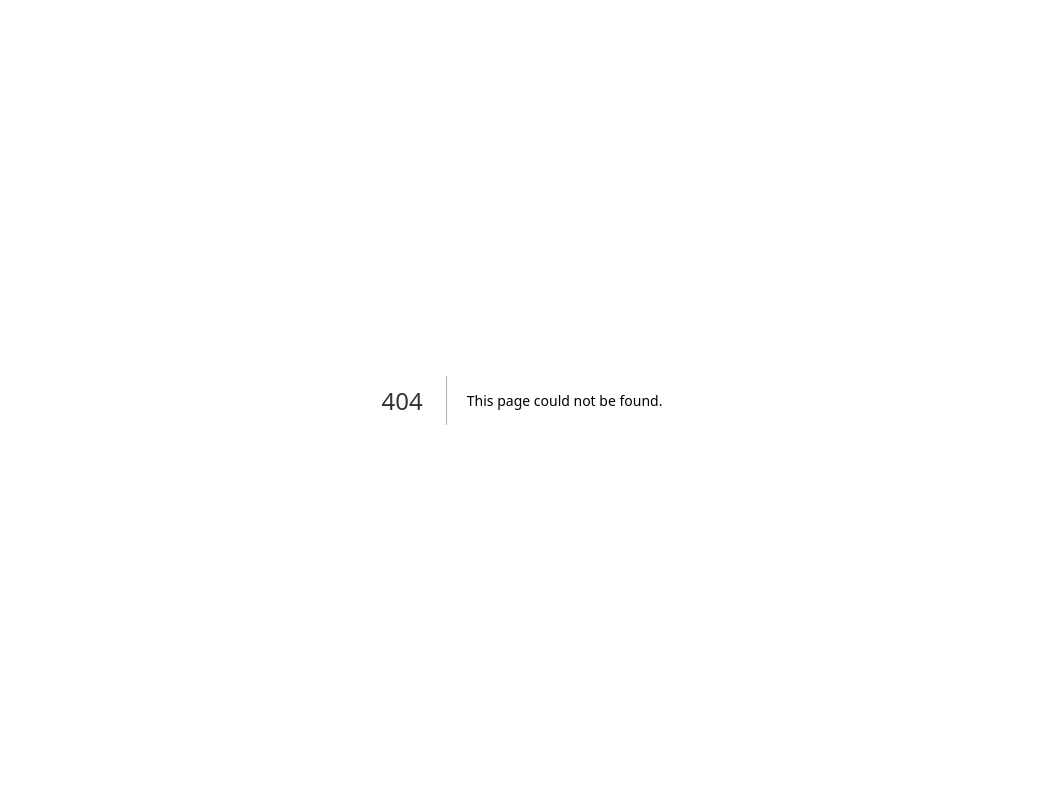
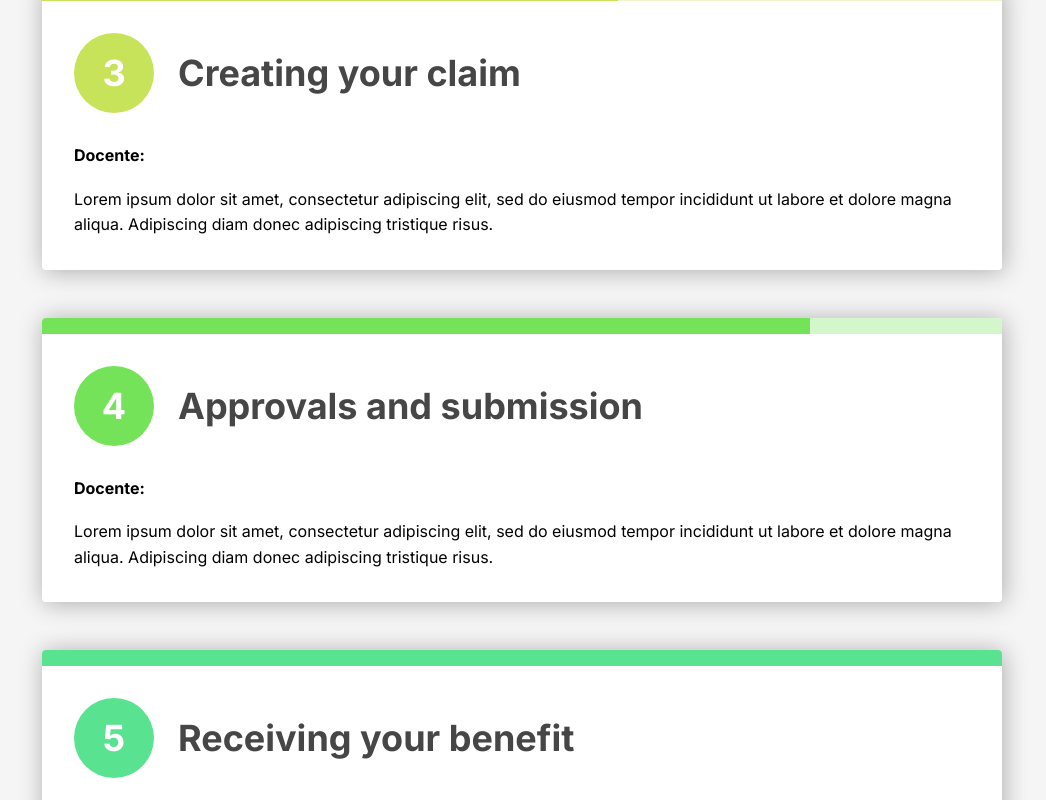
Before and after one commit to TobyOrNot/Unitesi, a Next.js app: page /studente/visualizzaProposteTesi in a window 1280 px wide. Before the commit this address had no page. Shown: the top 800 px of the page, without its empty margins (118-1164 px from the left). Built offline with nearby package versions, Linux system fonts and the light colour scheme.

Commit message:
Aggiunto visualizzaProposteStudente

```diff
--- a/src/app/docente/homePage/page.js
+++ b/src/app/docente/homePage/page.js
@@ -4,10 +4,12 @@ import React, { useState, useEffect } from 'react';
 import Link from 'next/link';
 import styles from './homePage.module.css';
 import Image from 'next/image';
+import { useRouter } from 'next/navigation';
 
 const HomePage = () => {
   const [isAvailable, setIsAvailable] = useState(true);
   const [showModal, setShowModal] = useState(false);
+  const router = useRouter();
 
   const toggleAvailability = () => {
     setShowModal(true);
@@ -35,6 +37,9 @@ const HomePage = () => {
 
       if (response.ok) {
         const data = await response.json();
+        if(data.user.role !== 'docente'){
+          router.push('/studente/homePage');
+        }
         setEmailDocente(data.user.username);
       }else {
         // User is not logged in, redirect them
--- /dev/null
+++ b/src/app/studente/visualizzaProposteTesi/page.js
@@ -0,0 +1,50 @@
+"use client"
+
+import React, { useState, useEffect } from 'react';
+import Link from 'next/link';
+import styles from './visualizzaProposte.css';
+import Image from 'next/image';
+
+const VisualizzaProposte = () => {
+  return (
+    <ol style={{ '--length': 5 }} role="list">
+      <li style={{ '--i': 5 }}>
+        <h3>Discovery and assessment</h3>
+        <h4>Docente:</h4>
+        <p>Lorem ipsum dolor sit amet, consectetur adipiscing elit, sed do eiusmod tempor incididunt ut labore et dolore magna aliqua. Adipiscing diam donec adipiscing tristique risus.</p>
+      </li>
+      <li style={{ '--i': 2 }}>
+        <h3>Information gathering and analysis</h3>
+        <h4>Docente:</h4>
+        <p>Lorem ipsum dolor sit amet, consectetur adipiscing elit, sed do eiusmod tempor incididunt ut labore et dolore magna aliqua. Adipiscing diam donec adipiscing tristique risus.</p>
+      </li>
+      <li style={{ '--i': 3 }}>
+        <h3>Creating your claim</h3>
+        <h4>Docente:</h4>
+        <p>Lorem ipsum dolor sit amet, consectetur adipiscing elit, sed do eiusmod tempor incididunt ut labore et dolore magna aliqua. Adipiscing diam donec adipiscing tristique risus.</p>
+      </li>
+      <li style={{ '--i': 4 }}>
+        <h3>Approvals and submission</h3>
+        <h4>Docente:</h4>
+        <p>Lorem ipsum dolor sit amet, consectetur adipiscing elit, sed do eiusmod tempor incididunt ut labore et dolore magna aliqua. Adipiscing diam donec adipiscing tristique risus.</p>
+      </li>
+      <li style={{ '--i': 5 }}>
+        <h3>Receiving your benefit</h3>
+        <h4>Docente:</h4>
+        <p>Lorem ipsum dolor sit amet, consectetur adipiscing elit, sed do eiusmod tempor incididunt ut labore et dolore magna aliqua. Adipiscing diam donec adipiscing tristique risus.</p>
+      </li>
+      <li style={{ '--i': 5 }}>
+        <h3>Receiving your benefit</h3>
+        <h4>Docente:</h4>
+        <p>Lorem ipsum dolor sit amet, consectetur adipiscing elit, sed do eiusmod tempor incididunt ut labore et dolore magna aliqua. Adipiscing diam donec adipiscing tristique risus.</p>
+      </li>
+      <li style={{ '--i': 5 }}>
+        <h3>Receiving your benefit</h3>
+        <h4>Docente:</h4>
+        <p>Lorem ipsum dolor sit amet, consectetur adipiscing elit, sed do eiusmod tempor incididunt ut labore et dolore magna aliqua. Adipiscing diam donec adipiscing tristique risus.</p>
+      </li>
+    </ol>
+  );
+};
+
+export default VisualizzaProposte;
--- /dev/null
+++ b/src/app/studente/visualizzaProposteTesi/visualizzaProposte.css
@@ -0,0 +1,94 @@
+@import url("https://fonts.googleapis.com/css?family=Montserrat:400,700");
+
+* {
+	box-sizing: border-box;
+}
+
+body {
+	--h: 200deg;
+	--l: 43%;
+	--brandColor: hsl(var(--h), 71%, var(--l));
+	font-family: Montserrat, sans-serif;
+	background-color: whitesmoke;
+  margin-top: 20px; /* Adjust the top margin */
+}
+
+p {
+	margin: 0;
+	line-height: 1.6;
+}
+
+ol {
+	list-style: none;
+	counter-reset: list;
+  padding: 5rem 1rem 0;
+
+}
+
+li {
+	--stop: calc(100% / var(--length) * var(--i));
+	--l: 62%;
+	--l2: 88%;
+	--h: calc((var(--i) - 1) * (180 / var(--length)));
+	--c1: hsl(var(--h), 71%, var(--l));
+	--c2: hsl(var(--h), 71%, var(--l2));
+
+	position: relative;
+	counter-increment: list;
+	max-width: 60rem;
+	margin: 2rem auto;
+	padding: 2rem 1rem 1rem;
+	box-shadow: 0.1rem 0.1rem 1.5rem rgba(0, 0, 0, 0.3);
+	border-radius: 0.25rem;
+	overflow: hidden;
+	background-color: white;
+}
+
+li::before {
+	content: '';
+	display: block;
+	width: 100%;
+	height: 1rem;
+	position: absolute;
+	top: 0;
+	left: 0;
+	background: linear-gradient(to right, var(--c1) var(--stop), var(--c2) var(--stop));
+}
+
+h3 {
+	display: flex;
+	align-items: baseline;
+	margin: 0 0 1rem;
+	color: rgb(70 70 70);
+}
+
+h3::before {
+	display: flex;
+	justify-content: center;
+	align-items: center;
+	flex: 0 0 auto;
+	margin-right: 1rem;
+	width: 3rem;
+	height: 3rem;
+	content: counter(list);
+	padding: 1rem;
+	border-radius: 50%;
+	background-color: var(--c1);
+	color: white;
+}
+
+@media (min-width: 40em) {
+	li {
+		margin: 3rem auto;
+		padding: 3rem 2rem 2rem;
+	}
+
+	h3 {
+		font-size: 2.25rem;
+		margin: 0 0 2rem;
+	}
+
+	h3::before {
+		margin-right: 1.5rem;
+	}
+}
```
Also changed, not shown: src/app/studente/homePage/page.js (+5 -13 lines), public/images/ProposteTesi.png (added).
